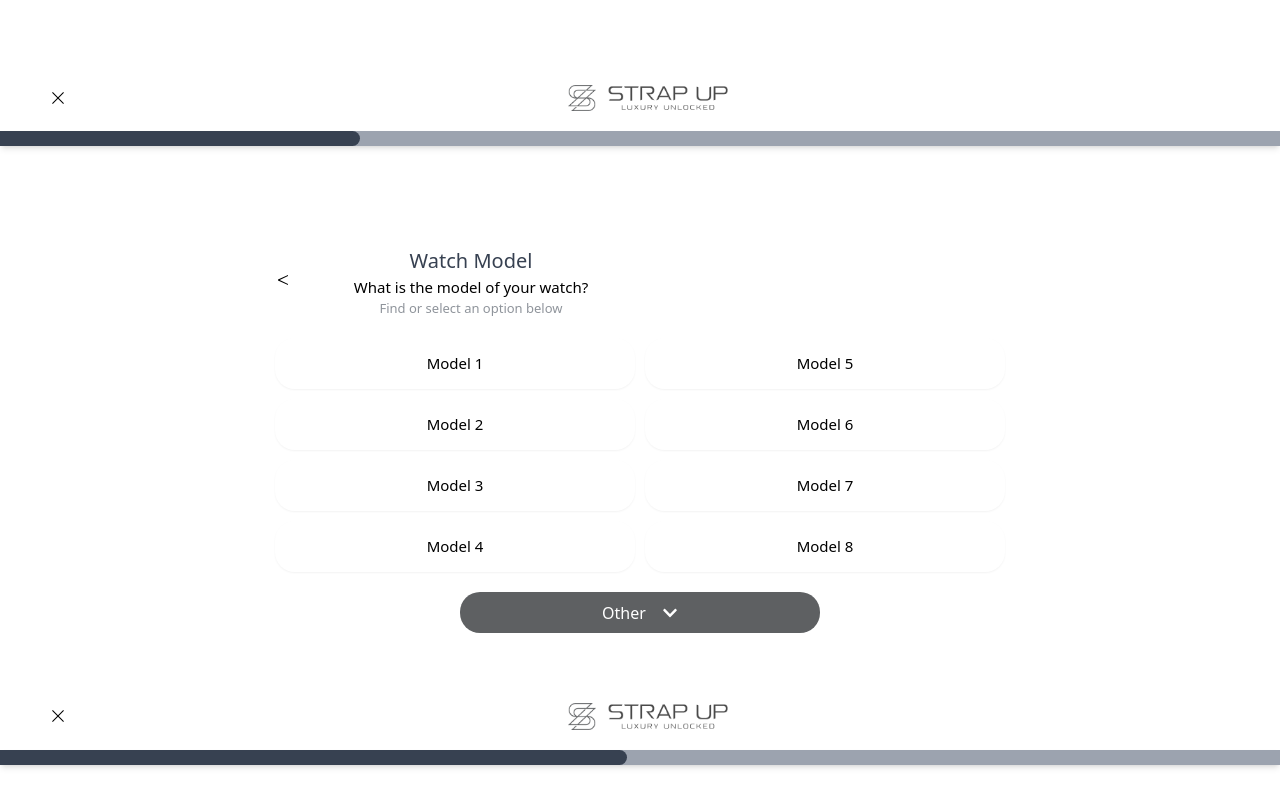
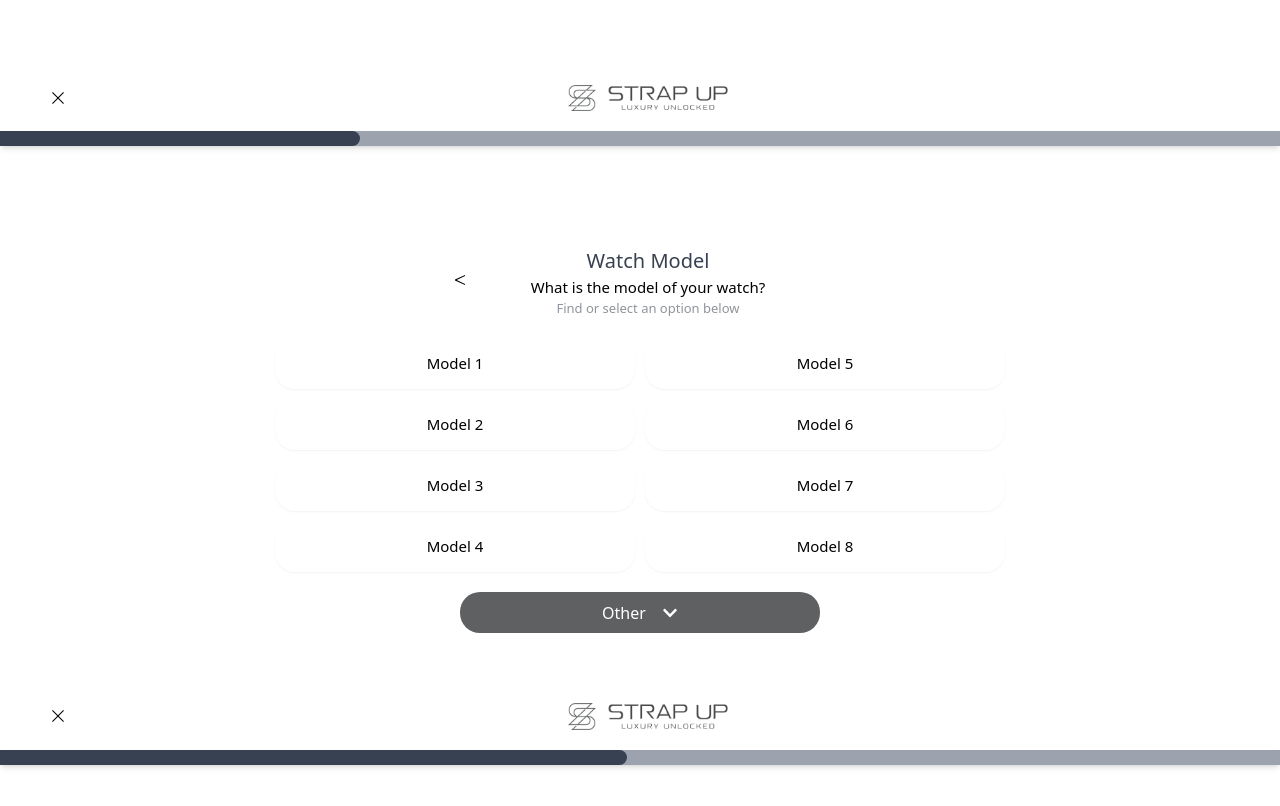
Before and after one commit to genroar/stratup, a Next.js app: page /sell in a window 1280 px wide. Shown: the part 720-1526 px from the top of the page. Built offline with nearby package versions, Linux system fonts and the light colour scheme.

Commit message:
feat: sell style correction

```diff
--- a/component/organisms/Modelwatch.jsx
+++ b/component/organisms/Modelwatch.jsx
@@ -1,51 +1,84 @@
-import React from 'react'
+import React from "react";
 import { RxCross1 } from "react-icons/rx";
-import WatchModel from '../atoms/WatchModel'
-import Modelhead from '../atoms/Modelhead'
-import { LiaLessThanSolid } from 'react-icons/lia';
-import Other from '../atoms/Other';
-import ButtonCross from '../atoms/ButtonCross';
+import WatchModel from "../atoms/WatchModel";
+import Modelhead from "../atoms/Modelhead";
+import { LiaLessThanSolid } from "react-icons/lia";
+import Other from "../atoms/Other";
+import ButtonCross from "../atoms/ButtonCross";
 function Modelwatch({ onSelectModel }) {
-
   const handlModelSelelct = (Model) => {
     onSelectModel(Model);
-  }
+  };
 
   return (
-    <div className=''>
-            <div className='flex flex-col gap-[100px]'>
-      <div className=''>
-        <div className='main flex items-center px-[50px] py-[20px]'>
+    <div className="">
+      <div className="flex flex-col gap-[100px]">
+        <div className="">
+          <div className="main flex items-center px-[50px] py-[20px]">
             <ButtonCross />
-          <div className='flex justify-center items-center w-full'><img className='w-[160px]' src="/assits/assits/image/header-Logo.png" alt="" /></div>
+            <div className="flex justify-center items-center w-full">
+              <img
+                className="w-[160px]"
+                src="/assits/assits/image/header-Logo.png"
+                alt=""
+              />
+            </div>
+          </div>
+          <div className="w-full h-[15px] bg-gray-400 shadow-md">
+            <div className="w-[360px] rounded-r-[10px] bg-gray-700 h-[15px]"></div>
+          </div>
         </div>
-        <div className='w-full h-[15px] bg-gray-400 shadow-md'>
-          <div className='w-[360px] rounded-r-[10px] bg-gray-700 h-[15px]'>
-
+        <div className="flex flex-col justify-center items-center">
+          <div className="w-[730px]  flex flex-col gap-[20px]">
+            <div className="flex justify-center items-center ">
+              <Modelhead
+                icon={<LiaLessThanSolid />}
+                heading="Watch Model"
+                description="What is the model of your watch?"
+                subDescription="Find or select an option below"
+              />
+            </div>
+            <div className="w-[730px] flex flex-wrap gap-[10px]">
+              <button onClick={() => handlModelSelelct("Model1")}>
+                <WatchModel text="Model 1" />
+              </button>
+              <button onClick={() => handlModelSelelct("Model2")}>
+                {" "}
+                <WatchModel text="Model 5" />
+              </button>
+              <button onClick={() => handlModelSelelct("Model3")}>
+                {" "}
+                <WatchModel text="Model 2" />
+              </button>
+              <button onClick={() => handlModelSelelct("Model4")}>
+                {" "}
+                <WatchModel text="Model 6" />
+              </button>
+              <button onClick={() => handlModelSelelct("Model5")}>
+                {" "}
+                <WatchModel text="Model 3" />
+              </button>
+              <button onClick={() => handlModelSelelct("Model6")}>
+                {" "}
+                <WatchModel text="Model 7" />
+              </button>
+              <button onClick={() => handlModelSelelct("Model7")}>
+                {" "}
+                <WatchModel text="Model 4" />
+              </button>
+              <button onClick={() => handlModelSelelct("Model8")}>
+                {" "}
+                <WatchModel text="Model 8" />
+              </button>
+            </div>
+            <div className="flex justify-center items-center w-[73[]0px]">
+              <Other child="Other" parent="Other" />
+            </div>
           </div>
         </div>
       </div>
-      <div className='flex flex-col justify-center items-center'>
-        <div className='w-[730px]  flex flex-col gap-[20px]'>
-          <div className='flex items-center '>
-            <Modelhead icon={<LiaLessThanSolid />} heading='Watch Model' description='What is the model of your watch?' subDescription='Find or select an option below' />
-          </div>
-          <div className='w-[730px] flex flex-wrap gap-[10px]'>
-            <button onClick={ () => handlModelSelelct("Model1")} ><WatchModel text='Model 1' /></button>
-            <button onClick={ () => handlModelSelelct("Model2")}> <WatchModel text='Model 5' /></button>
-            <button onClick={ () => handlModelSelelct("Model3")}> <WatchModel text='Model 2' /></button>
-            <button onClick={ () => handlModelSelelct("Model4")}> <WatchModel text='Model 6' /></button>
-            <button onClick={ () => handlModelSelelct("Model5")}> <WatchModel text='Model 3' /></button>
-            <button onClick={ () => handlModelSelelct("Model6")}> <WatchModel text='Model 7' /></button>
-            <button onClick={ () => handlModelSelelct("Model7")}> <WatchModel text='Model 4' /></button>
-            <button onClick={ () => handlModelSelelct("Model8")}> <WatchModel text='Model 8' /></button>
-          </div>
-          <div className='flex justify-center items-center w-[73[]0px]'><Other child='Other' parent='Other' /></div>
-        </div>
-      </div>
     </div>
-    </div>
-  )
+  );
 }
 
-export default Modelwatch
+export default Modelwatch;
```
